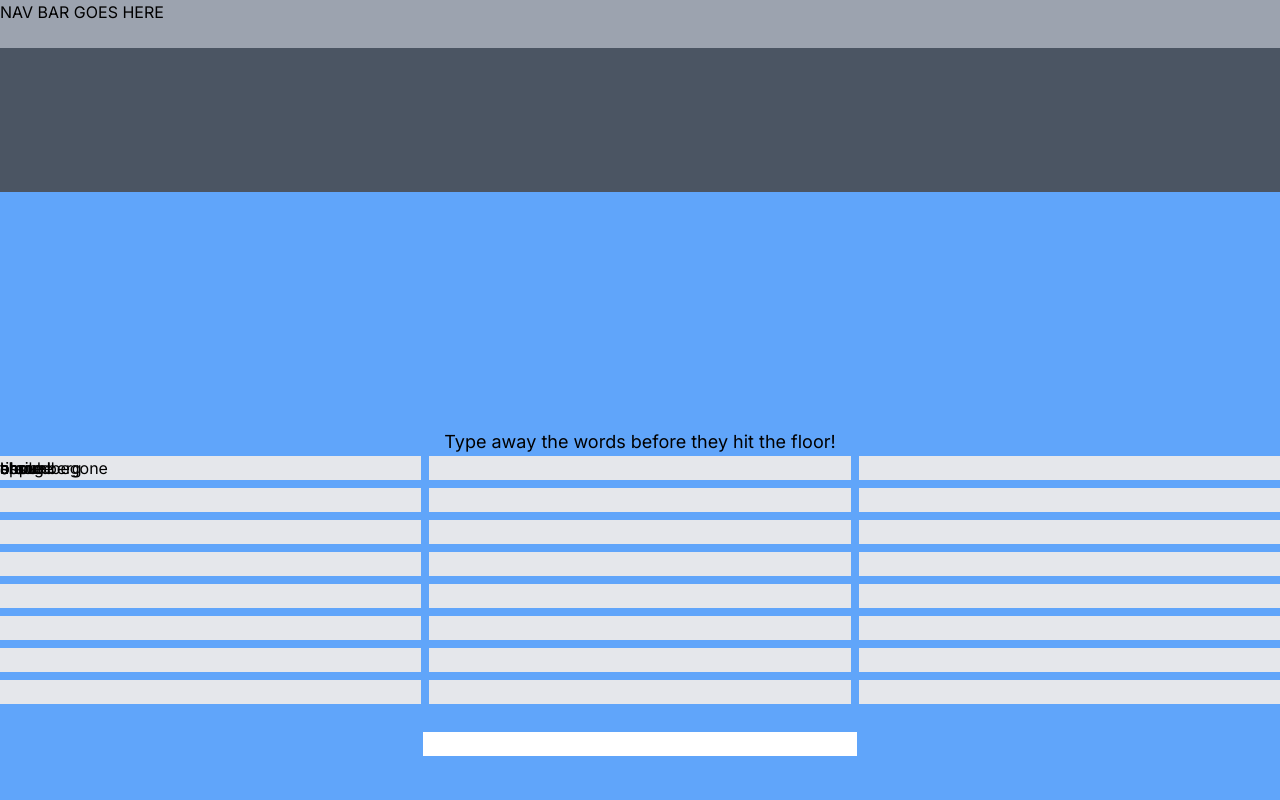
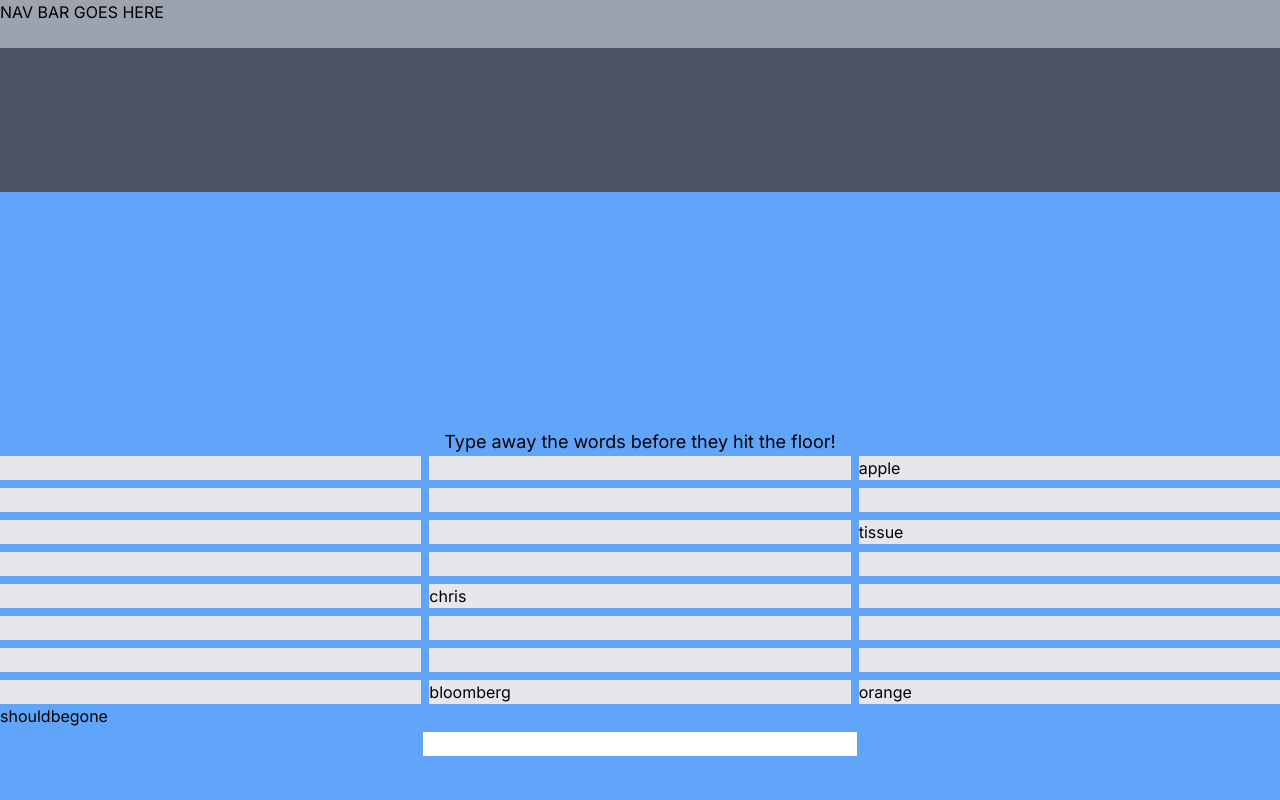
Before and after one commit to cisdell/type_better_v2, a Next.js app: page / in a window 1280 px wide. Shown: the top 800 px of the page. Built offline with nearby package versions, Linux system fonts and the light colour scheme.

Commit message:
for some reason adding these divs without using the map function forces the system to pre-render positions. otherwise these grid positions arent recognized

```diff
--- a/components/game_on/gaming_board.tsx
+++ b/components/game_on/gaming_board.tsx
@@ -10,12 +10,12 @@ import { grid_pos, word_bank } from "@/lib/data";
 
 export default function GameBoard() {
   const [wordsOnScreen, setWordsOnScreen] = useState([
-    { word: "apple", row: 1, col: 1 },
-    { word: "orange", row: 2, col: 2 },
+    { word: "apple", row: 1, col: 3 },
+    { word: "orange", row: 8, col: 3 },
     { word: "tissue", row: 3, col: 3 },
     { word: "chris", row: 5, col: 2 },
-    { word: "bloomberg", row: 8, col: 3 },
-    { word: "shouldbegone", row: 9, col: 3 },
+    { word: "bloomberg", row: 8, col: 2 },
+    { word: "shouldbegone", row: 9, col: 1 },
   ]);
   const [elapsedTime, setElapsedTime] = useState(0);
   const [wordsCount, setWordsCount] = useState(0);
@@ -89,6 +89,15 @@ export default function GameBoard() {
             setLife={setLife}
           />
         ))}
+        <div className="absolute row-start-1 col-start-1"></div>
+        <div className="absolute row-start-2 col-start-2"></div>
+        <div className="absolute row-start-3 col-start-3"></div>
+        <div className="absolute row-start-4 col-start-3"></div>
+        <div className="absolute row-start-5 col-start-3"></div>
+        <div className="absolute row-start-6 col-start-3"></div>
+        <div className="absolute row-start-7 col-start-3"></div>
+        <div className="absolute row-start-8 col-start-3"></div>
+        <div className="absolute row-start-9 col-start-3"></div>
       </div>
       <form className="ml-auto mr-auto mt-7" onSubmit={submitTry}>
         <input
--- a/components/game_on/word.tsx
+++ b/components/game_on/word.tsx
@@ -8,11 +8,8 @@ type WordType = {
 };
 
 export default function Word({ word, row, col, life, setLife }: WordType) {
+  console.log(word, row, col);
   return (
-    <div
-      className={`absolute grid-cols-subgrid row-start-${row} col-start-${col} lm-auto rm-auto justify-center`}
-    >
-      {word}
-    </div>
+    <div className={`absolute row-start-${row} col-start-${col}`}>{word}</div>
   );
 }
```
